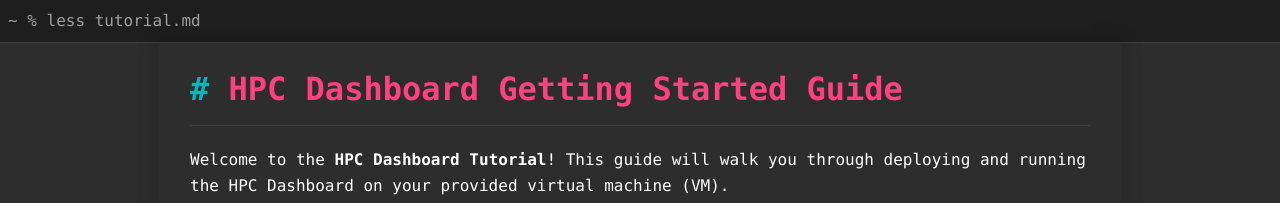
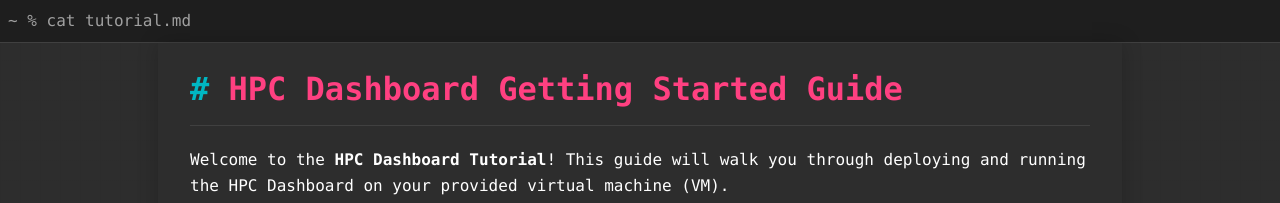
Before and after one commit to thediymaker/slurm-node-dashboard, a Jekyll site: the page built from docs/tutorial/good/2025/index.md, in a window 1280 px wide and 900 px high. Shown: the top 203 px of the window. Built offline with Jekyll 4.4.1, drawn with Linux system fonts in a browser that asks for light colours.

Commit message:
updating theme

```diff
--- a/docs/_layouts/mac.html
+++ b/docs/_layouts/mac.html
@@ -248,7 +248,7 @@
   </head>
   <body>
     <header class="terminal-header">
-      <div class="terminal-header-content">~ % less tutorial.md</div>
+      <div class="terminal-header-content">~ % cat tutorial.md</div>
     </header>
     <div class="container">{{ content }}</div>
     <footer class="terminal-footer">
```
